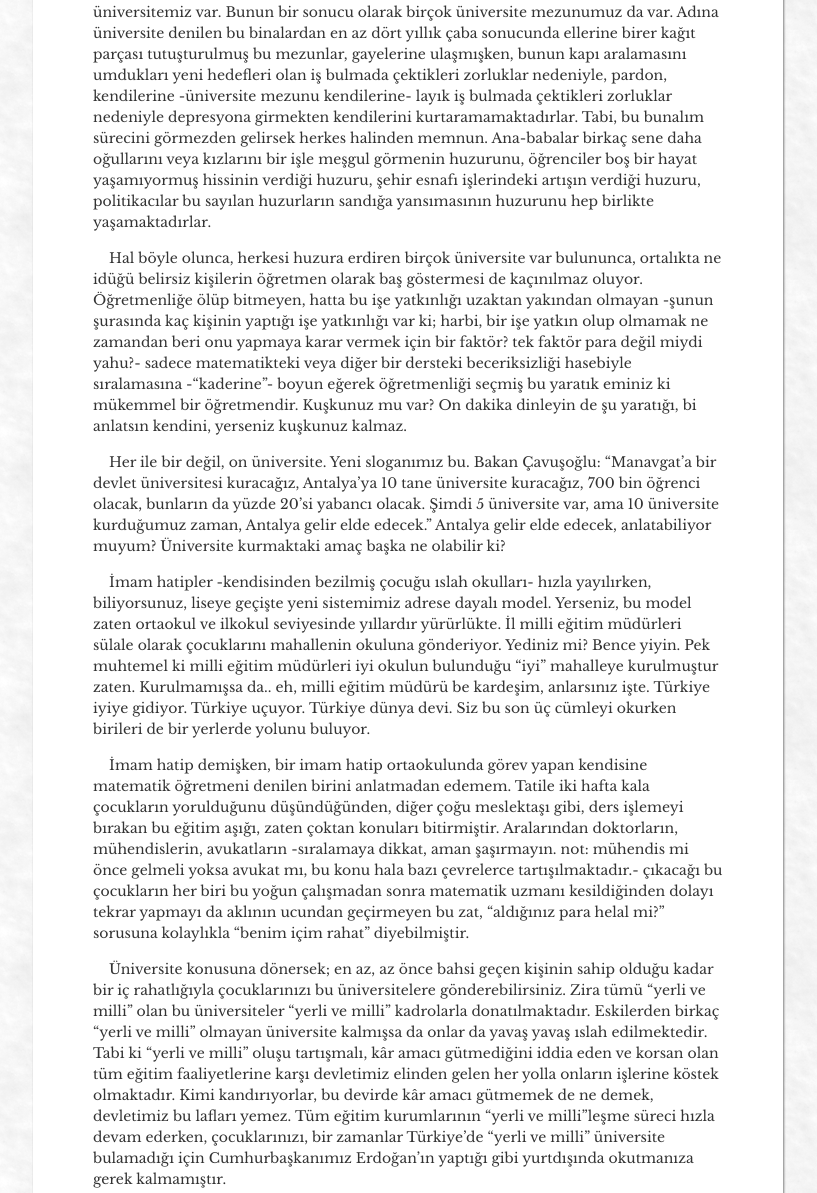
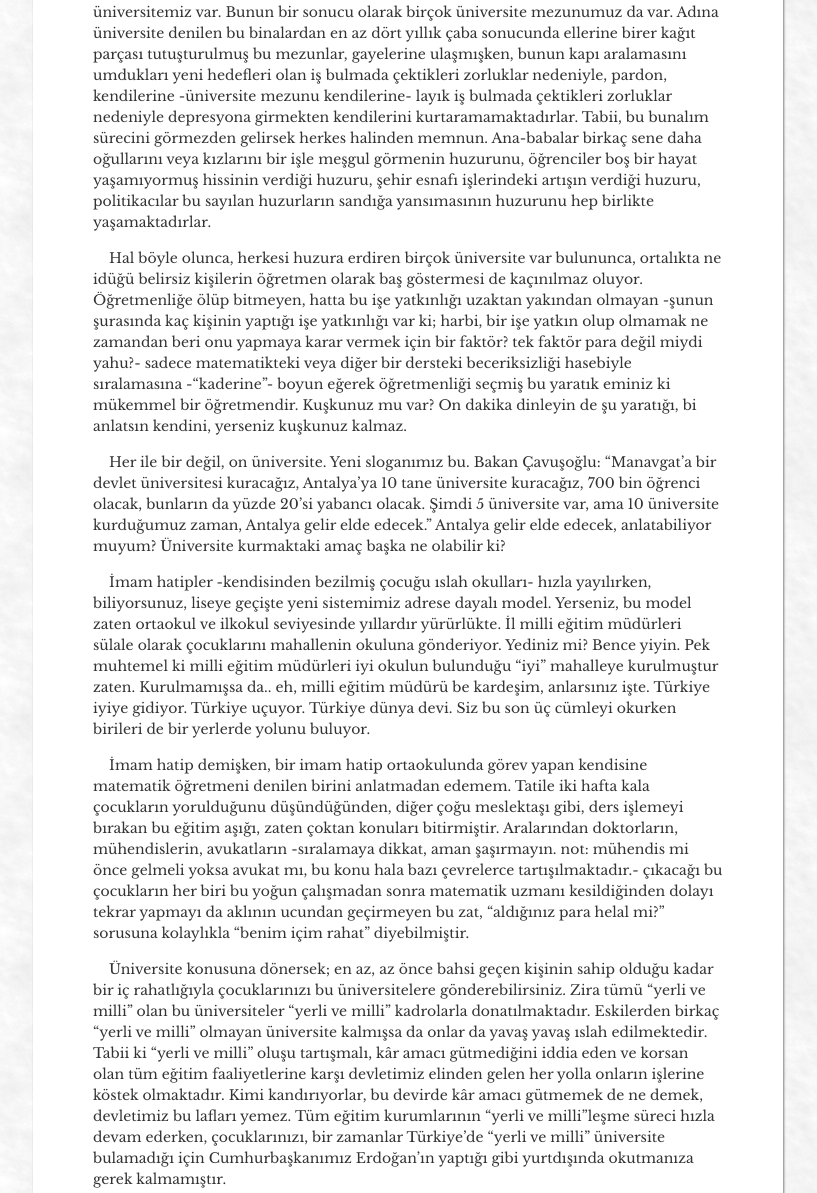
Before and after one commit to muhammedaydogdu/muhammedaydogdu.github.io, a Jekyll site: the page built from _posts/2018-02-01-her-ilimize-on-universite-kampanyası-versus-adrese-gore-okul.md, in a window 1280 px wide. Shown: the part 629-1822 px from the top of the page, without its empty margins (232-1049 px from the left). Built offline with Jekyll 4.4.1, drawn with Linux system fonts in a browser that asks for light colours; some web fonts are replaced; some of the changed text lies outside the part shown.

Commit message:
Update 2018-02-01-her-ilimize-on-universite-kampanyası-versus-adrese-gore-okul.md

```diff
--- a/_posts/2018-02-01-her-ilimize-on-universite-kampanyası-versus-adrese-gore-okul.md
+++ b/_posts/2018-02-01-her-ilimize-on-universite-kampanyası-versus-adrese-gore-okul.md
@@ -13,7 +13,7 @@
 
 <br/>
 
-&nbsp;&nbsp;&nbsp;&nbsp;Bildiğiniz üzere son yıllarda hızla, devlet eliyle de olmak üzere birçok üniversite açıldı, açılıyor. Öyle sanıyorum ki her ilde en az bir üniversite var. Üniversitesi olmayan iller varsa bile bu illerin sayısı bir elin parmaklarını geçmez diye sanıyorum. Birçok üniversitemiz var. Bunun bir sonucu olarak birçok üniversite mezunumuz da var. Adına üniversite denilen bu binalardan en az dört yıllık çaba sonucunda ellerine birer kağıt parçası tutuşturulmuş bu mezunlar, gayelerine ulaşmışken, bunun kapı aralamasını umdukları yeni hedefleri olan iş bulmada çektikleri zorluklar nedeniyle, pardon, kendilerine -üniversite mezunu kendilerine- layık iş bulmada çektikleri zorluklar nedeniyle depresyona girmekten kendilerini kurtaramamaktadırlar. Tabi, bu bunalım sürecini görmezden gelirsek herkes halinden memnun. Ana-babalar birkaç sene daha oğullarını veya kızlarını bir işle meşgul görmenin huzurunu, öğrenciler boş bir hayat yaşamıyormuş hissinin verdiği huzuru, şehir esnafı işlerindeki artışın verdiği huzuru, politikacılar bu sayılan huzurların sandığa yansımasının huzurunu hep birlikte yaşamaktadırlar.
+&nbsp;&nbsp;&nbsp;&nbsp;Bildiğiniz üzere son yıllarda hızla, devlet eliyle de olmak üzere birçok üniversite açıldı, açılıyor. Öyle sanıyorum ki her ilde en az bir üniversite var. Üniversitesi olmayan iller varsa bile bu illerin sayısı bir elin parmaklarını geçmez diye sanıyorum. Birçok üniversitemiz var. Bunun bir sonucu olarak birçok üniversite mezunumuz da var. Adına üniversite denilen bu binalardan en az dört yıllık çaba sonucunda ellerine birer kağıt parçası tutuşturulmuş bu mezunlar, gayelerine ulaşmışken, bunun kapı aralamasını umdukları yeni hedefleri olan iş bulmada çektikleri zorluklar nedeniyle, pardon, kendilerine -üniversite mezunu kendilerine- layık iş bulmada çektikleri zorluklar nedeniyle depresyona girmekten kendilerini kurtaramamaktadırlar. Tabii, bu bunalım sürecini görmezden gelirsek herkes halinden memnun. Ana-babalar birkaç sene daha oğullarını veya kızlarını bir işle meşgul görmenin huzurunu, öğrenciler boş bir hayat yaşamıyormuş hissinin verdiği huzuru, şehir esnafı işlerindeki artışın verdiği huzuru, politikacılar bu sayılan huzurların sandığa yansımasının huzurunu hep birlikte yaşamaktadırlar.
 
 &nbsp;&nbsp;&nbsp;&nbsp;Hal böyle olunca, herkesi huzura erdiren birçok üniversite var bulununca, ortalıkta ne idüğü belirsiz kişilerin öğretmen olarak baş göstermesi de kaçınılmaz oluyor. Öğretmenliğe ölüp bitmeyen, hatta bu işe yatkınlığı uzaktan yakından olmayan -şunun şurasında kaç kişinin yaptığı işe yatkınlığı var ki; harbi, bir işe yatkın olup olmamak ne zamandan beri onu yapmaya karar vermek için bir faktör? tek faktör para değil miydi yahu?- sadece matematikteki veya diğer bir dersteki beceriksizliği hasebiyle sıralamasına -“kaderine”- boyun eğerek öğretmenliği seçmiş bu yaratık eminiz ki mükemmel bir öğretmendir. Kuşkunuz mu var? On dakika dinleyin de şu yaratığı, bi anlatsın kendini, yerseniz kuşkunuz kalmaz.
 
@@ -23,7 +23,7 @@
 
 &nbsp;&nbsp;&nbsp;&nbsp;İmam hatip demişken, bir imam hatip ortaokulunda görev yapan kendisine matematik öğretmeni denilen birini anlatmadan edemem. Tatile iki hafta kala çocukların yorulduğunu düşündüğünden, diğer çoğu meslektaşı gibi, ders işlemeyi bırakan bu eğitim aşığı, zaten çoktan konuları bitirmiştir. Aralarından doktorların, mühendislerin, avukatların -sıralamaya dikkat, aman şaşırmayın. not: mühendis mi önce gelmeli yoksa avukat mı, bu konu hala bazı çevrelerce tartışılmaktadır.- çıkacağı bu çocukların her biri bu yoğun çalışmadan sonra matematik uzmanı kesildiğinden dolayı tekrar yapmayı da aklının ucundan geçirmeyen bu zat, "aldığınız para helal mi?" sorusuna kolaylıkla "benim içim rahat" diyebilmiştir.
 
-&nbsp;&nbsp;&nbsp;&nbsp;Üniversite konusuna dönersek; en az, az önce bahsi geçen kişinin sahip olduğu kadar bir iç rahatlığıyla çocuklarınızı bu üniversitelere gönderebilirsiniz. Zira tümü "yerli ve milli" olan bu üniversiteler "yerli ve milli" kadrolarla donatılmaktadır. Eskilerden birkaç "yerli ve milli" olmayan üniversite kalmışsa da onlar da yavaş yavaş ıslah edilmektedir. Tabi ki "yerli ve milli" oluşu tartışmalı, kâr amacı gütmediğini iddia eden ve korsan olan tüm eğitim faaliyetlerine karşı devletimiz elinden gelen her yolla onların işlerine köstek olmaktadır. Kimi kandırıyorlar, bu devirde kâr amacı gütmemek de ne demek, devletimiz bu lafları yemez. Tüm eğitim kurumlarının "yerli ve milli"leşme süreci hızla devam ederken, çocuklarınızı, bir zamanlar Türkiye'de "yerli ve milli" üniversite bulamadığı için Cumhurbaşkanımız Erdoğan'ın yaptığı gibi yurtdışında okutmanıza gerek kalmamıştır.
+&nbsp;&nbsp;&nbsp;&nbsp;Üniversite konusuna dönersek; en az, az önce bahsi geçen kişinin sahip olduğu kadar bir iç rahatlığıyla çocuklarınızı bu üniversitelere gönderebilirsiniz. Zira tümü "yerli ve milli" olan bu üniversiteler "yerli ve milli" kadrolarla donatılmaktadır. Eskilerden birkaç "yerli ve milli" olmayan üniversite kalmışsa da onlar da yavaş yavaş ıslah edilmektedir. Tabii ki "yerli ve milli" oluşu tartışmalı, kâr amacı gütmediğini iddia eden ve korsan olan tüm eğitim faaliyetlerine karşı devletimiz elinden gelen her yolla onların işlerine köstek olmaktadır. Kimi kandırıyorlar, bu devirde kâr amacı gütmemek de ne demek, devletimiz bu lafları yemez. Tüm eğitim kurumlarının "yerli ve milli"leşme süreci hızla devam ederken, çocuklarınızı, bir zamanlar Türkiye'de "yerli ve milli" üniversite bulamadığı için Cumhurbaşkanımız Erdoğan'ın yaptığı gibi yurtdışında okutmanıza gerek kalmamıştır.
 
 &nbsp;&nbsp;&nbsp;&nbsp;İnsanlar ahlaklıysa bir sisteme gerek yoktur. İnsanlar ahlaksızsa da bir sisteme gerek yoktur. Zira sistem her ne kadar adil ve tercih edilesi olursa olsun, onu işlemez hale getirmek hiçbir zaman zor bir iş olmayacaktır.
 
```
